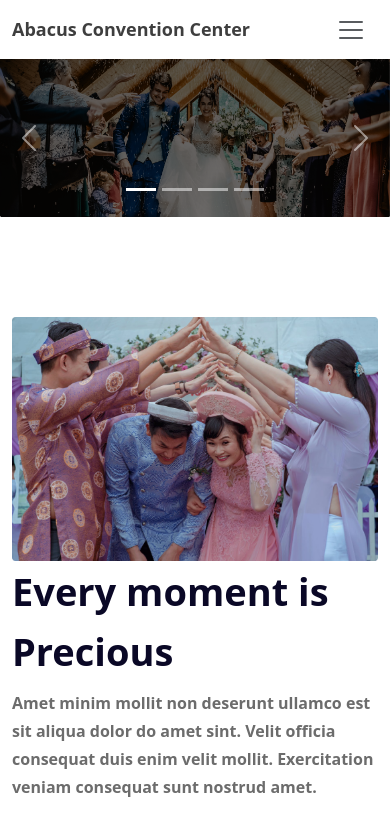
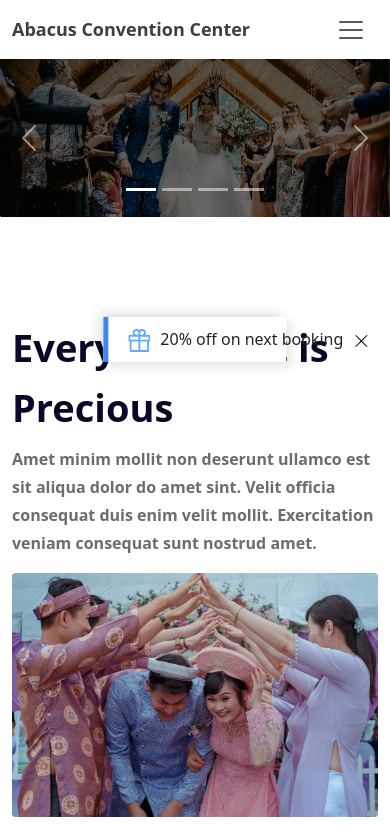
Before and after one commit to AbtahiHasan/convention-center, a plain HTML site: page index.html in a window 390 px wide. Shown: the top 825 px of the page. Drawn offline with Linux system fonts and the light colour scheme.

Commit message:
offer popup added

```diff
--- a/css/style.css
+++ b/css/style.css
@@ -47,6 +47,27 @@
 /* our album  */
 .our-album {
     margin-top: 100px;
+}
+.our-album .container{
+    position: relative;
+}
+.offer-opp-up {
+    position: absolute;
+    display: flex;
+    justify-content: space-between;
+    gap: 10px;
+    white-space: nowrap;
+    max-width: 280px;
+    background: #fff;
+    padding: 10px 20px;
+    border-left: 5px solid #3F87F5;
+    left: 50%;
+    transform: translateY(-50%);
+    right: 3%;
+    box-shadow: 5px 5px 10px rgba(0,0,0,0.1), -5px -5px 10px rgba(0,0,0,0.1);
+}
+.img-btn {
+    display: none;
 }
 .album-right {
     display: flex;
@@ -219,6 +240,21 @@
 }
 
 @media (max-width:720px) {
+    .our-album .row {
+        display: flex;
+        flex-direction: column-reverse;
+    }
+    .img-btn {
+        display: block;
+    }
+    .offer-opp-up {
+        left: 50%;
+        transform: translateX(-50%);
+        top: 0;
+    }
+    .info-btn {
+        display: none;
+    }
     .package {
             display: flex;
             justify-content: center;
--- a/index.html
+++ b/index.html
@@ -94,13 +94,19 @@
             <div class="row">
                 <div class="col-md-6">
                     <img class="img-fluid" src="assets/images/wedding.png" alt="">
+                    <div class="album-btn-container img-btn"><a href="#" class="album-btn">Explore our album <img src="assets/icons/arrow-right.svg" alt=""></a></div>
                 </div>
                 <div class="col-md-6 album-right">
                     <h2 class="title">Every moment is Precious</h2>
                     <p>Amet minim mollit non deserunt ullamco est sit aliqua dolor do amet sint.
                         Velit officia consequat duis enim velit mollit. Exercitation veniam consequat sunt nostrud amet.</p>
-                    <div class="album-btn-container"><a href="#" class="album-btn">Explore our album <img src="assets/icons/arrow-right.svg" alt=""></a></div>
+                    <div class="album-btn-container info-btn"><a href="#" class="album-btn">Explore our album <img src="assets/icons/arrow-right.svg" alt=""></a></div>
                 </div>
+            </div>
+            <div class="offer-opp-up">
+                <div class="offer-icon"><img src="assets/icons/Vector.svg" alt="offer icon"></div>
+                <div class="offer-text">20% off on next booking</div>
+                <div class="offer-hide-icon"><img src="assets/icons/x-lg.svg" alt="hide icon"></div>
             </div>
         </div>
     </section>
```
Also changed, not shown: assets/icons/x-lg.svg (added).
